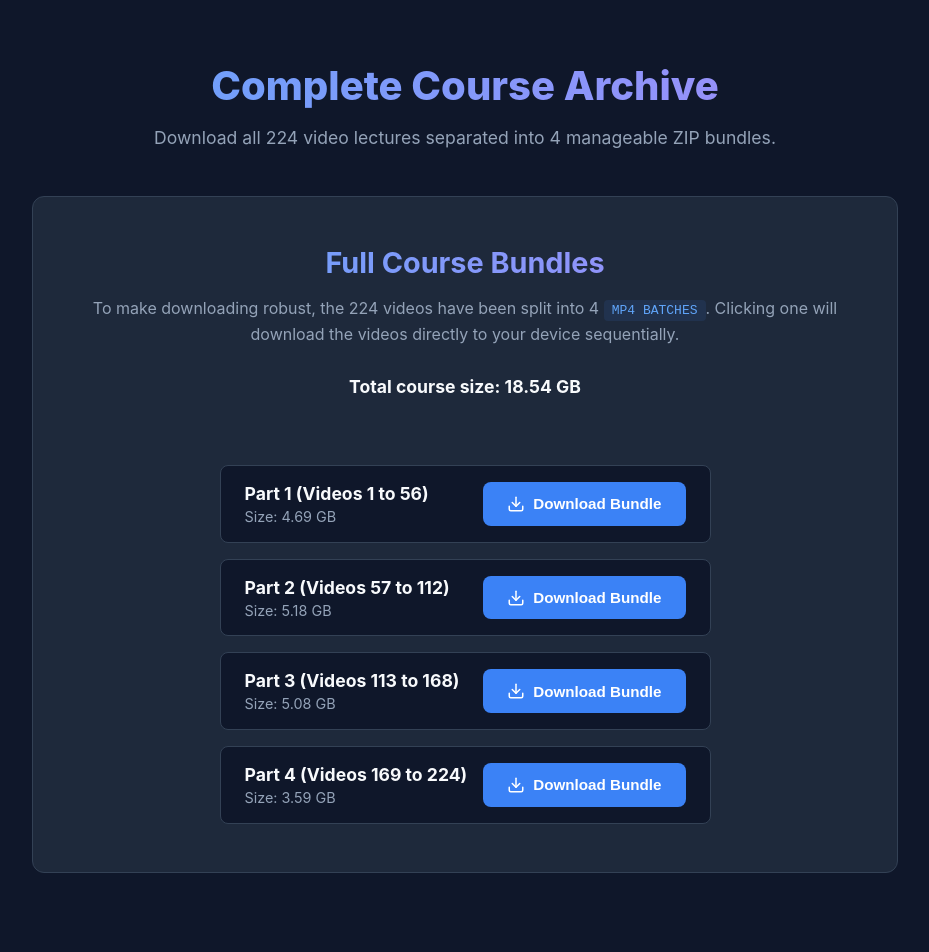
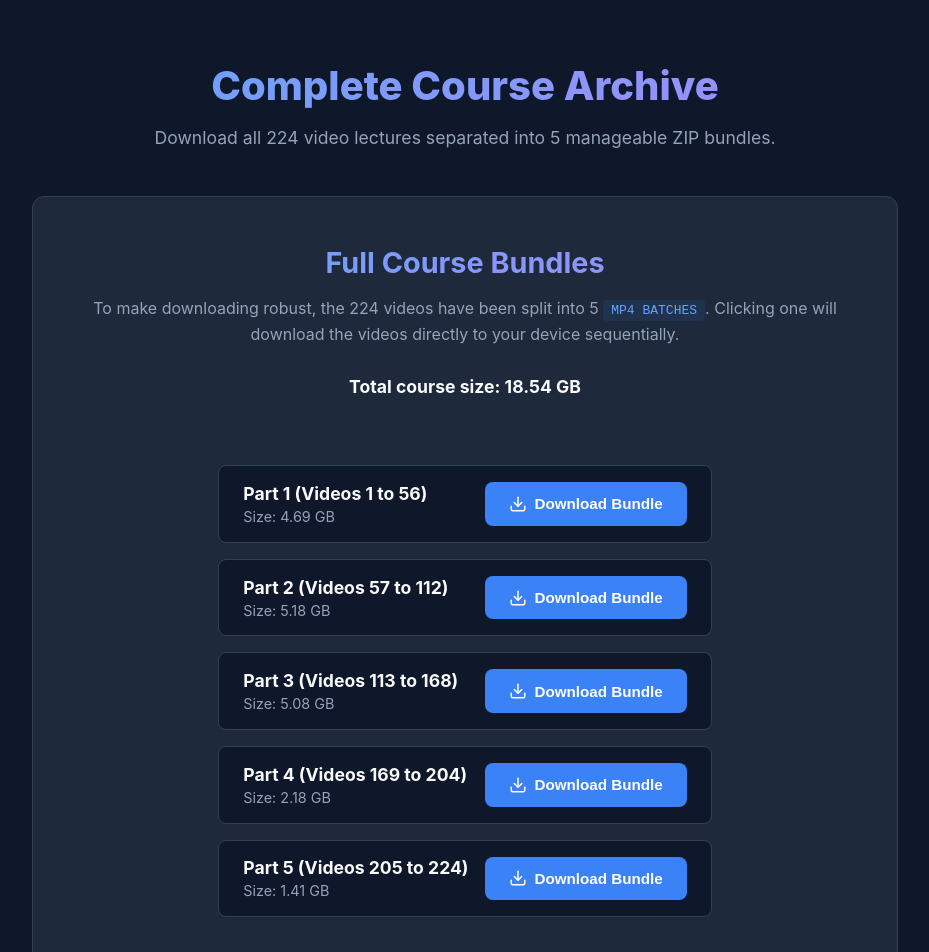
Before and after one commit to anilmonitor/delta-project, a React (Vite) app: page /download-all in a window 1280 px wide. Shown: the part 100-1052 px from the top of the page, without its empty margins (175-1104 px from the left). Built offline with nearby package versions, Linux system fonts and the light colour scheme.

Commit message:
add part 5 for zip downloads

```diff
--- a/src/DownloadAll.jsx
+++ b/src/DownloadAll.jsx
@@ -49,14 +49,15 @@ export default function DownloadAll() {
         { label: 'Part 1 (Videos 1 to 56)', start: 0, end: 56 },
         { label: 'Part 2 (Videos 57 to 112)', start: 56, end: 112 },
         { label: 'Part 3 (Videos 113 to 168)', start: 112, end: 168 },
-        { label: 'Part 4 (Videos 169 to 224)', start: 168, end: 224 }
+        { label: 'Part 4 (Videos 169 to 204)', start: 168, end: 204 },
+        { label: 'Part 5 (Videos 205 to 224)', start: 204, end: 224 }
     ];
 
     return (
         <div className="app-container" style={{ animation: 'fadeIn 0.6s ease-out both' }}>
             <header>
                 <h1>Complete Course Archive</h1>
-                <p className="header-subtitle">Download all {videosData.length} video lectures separated into 4 manageable ZIP bundles.</p>
+                <p className="header-subtitle">Download all {videosData.length} video lectures separated into 5 manageable ZIP bundles.</p>
             </header>
 
             <main style={{ display: 'flex', flexDirection: 'column', alignItems: 'center', marginTop: '3rem' }}>
@@ -64,7 +65,7 @@ export default function DownloadAll() {
                     <div style={{ textAlign: 'center' }}>
                         <h2 style={{ fontSize: '1.8rem', background: 'linear-gradient(to right, #60a5fa, #a78bfa)', WebkitBackgroundClip: 'text', WebkitTextFillColor: 'transparent', margin: 0 }}>Full Course Bundles</h2>
                         <p style={{ color: 'var(--text-secondary)', lineHeight: '1.6', marginTop: '1rem' }}>
-                            To make downloading robust, the {videosData.length} videos have been split into 4 <code style={{ background: 'rgba(59, 130, 246, 0.1)', color: '#60a5fa', padding: '0.2rem 0.5rem', borderRadius: '4px' }}>MP4 BATCHES</code>. Clicking one will download the videos directly to your device sequentially.
+                            To make downloading robust, the {videosData.length} videos have been split into 5 <code style={{ background: 'rgba(59, 130, 246, 0.1)', color: '#60a5fa', padding: '0.2rem 0.5rem', borderRadius: '4px' }}>MP4 BATCHES</code>. Clicking one will download the videos directly to your device sequentially.
                             <br /><br />
                             <span style={{ fontSize: '1.1rem', fontWeight: 'bold', color: 'var(--text-primary)' }}>Total course size: {formatBytes(videosData.reduce((acc, curr) => acc + (curr.size || 0), 0))}</span>
                         </p>
```
